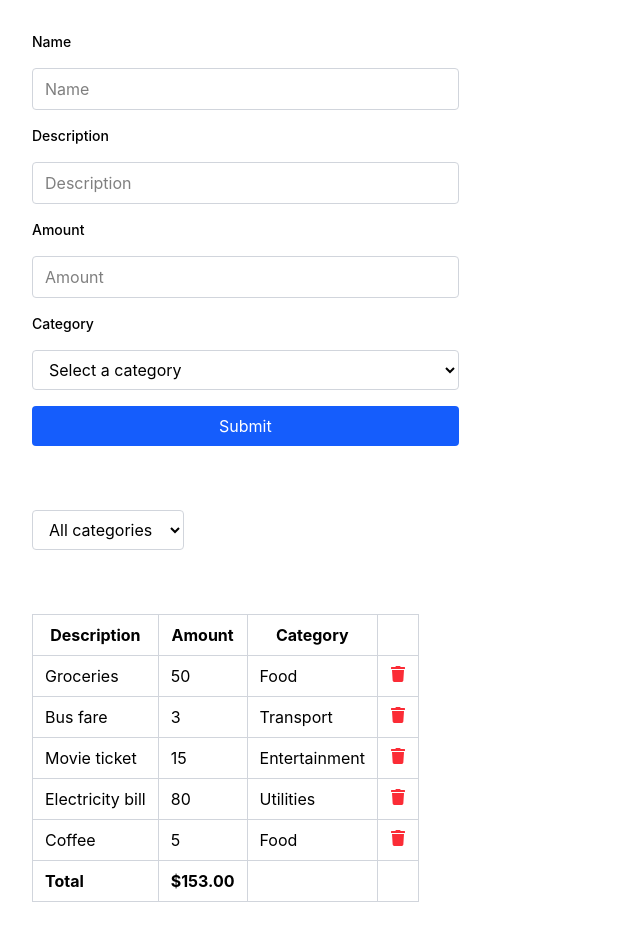
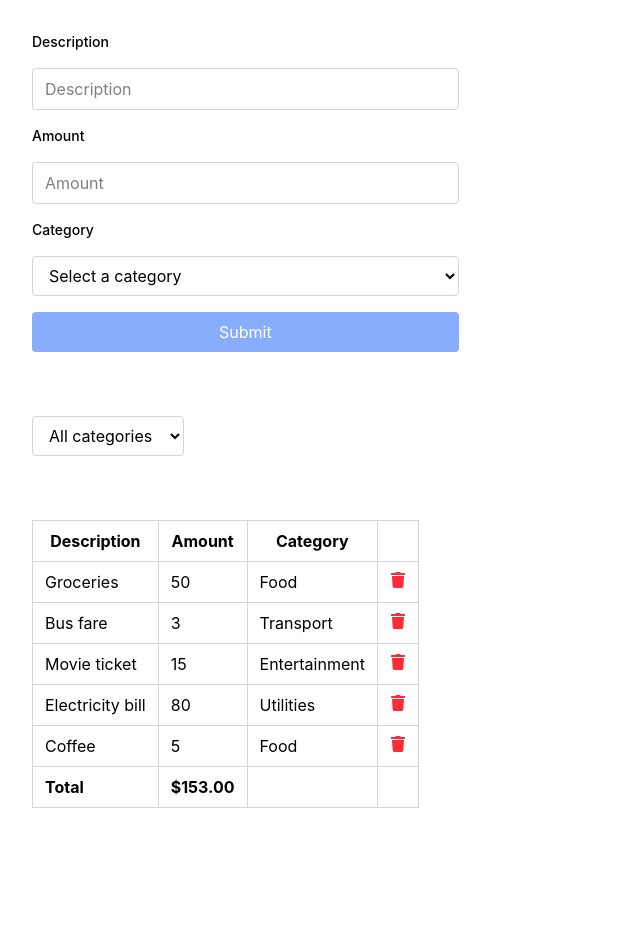
Before and after one commit to mahmed2kdev-sys/my-reactapp, a React (Vite) app: page / in a window 1280 px wide. Shown: the top 926 px of the page, without its empty margins (0-640 px from the left). After the commit the page ends 840 px from the top, so only its background shows below. Built offline with nearby package versions, Linux system fonts and the light colour scheme.

Commit message:
modified

```diff
--- a/src/App.tsx
+++ b/src/App.tsx
@@ -2,7 +2,7 @@
 import { useState } from "react";
 import ExpenseFilter from "./components/ExpenseTracker/ExpenseFilter";
 import ExpenseList from "./components/ExpenseTracker/ExpenseList";
-import ExpenseForm from "./components/ExpenseTracker/ExpenseForm";
+import ExpenseForm, { type ExpenseFormData } from "./components/ExpenseTracker/ExpenseForm";
 
 function App() {
 
@@ -14,6 +14,13 @@ function App() {
     { id: 4, description: "Electricity bill", amount: 80, category: "Utilities" },
     { id: 5, description: "Coffee", amount: 5, category: "Food" },
   ]);
+
+  const handleSubmit = (data: ExpenseFormData) => {
+    setExpenseList([
+      ...expenseList,
+      { ...data, id: expenseList.length + 1},
+    ]);
+  };
   const handleDelete = (id: number) => {
     setExpenseList(expenseList.filter(expense => expense.id !== id));
   };
@@ -25,7 +32,7 @@ function App() {
   return (
     <>
       <div>
-        <ExpenseForm />
+        <ExpenseForm onSubmit={handleSubmit} />
         <ExpenseFilter onSelectCategory={(category) => setSelectedCategory(category)} />
         <ExpenseList expenses={visibleExpenses} onDelete={handleDelete} />
       </div>
--- a/src/components/ExpenseTracker/ExpenseForm.tsx
+++ b/src/components/ExpenseTracker/ExpenseForm.tsx
@@ -1,44 +1,38 @@
-import { useForm, type FieldValues } from "react-hook-form";
+import { useForm } from "react-hook-form";
 import { zodResolver } from "@hookform/resolvers/zod";
 import { z } from "zod";
 import { categories } from "./categories";
 
 const expenseSchema = z.object({
-    name: z.string().min(3, "Name must be at least 3 characters"),
     description: z.string().min(3, "Description must be at least 3 characters"),
-    amount: z.coerce.number().min(0.01, "Amount must be greater than 0").max(1000000, "Amount must be at most 1000000"),
+    amount: z.number().min(0.01, "Amount must be greater than 0").max(1000000, "Amount must be at most 1000000"),
     category: z.enum(categories, { error: "Category is required" }),
 });
 
-type ExpenseFormValues = z.infer<typeof expenseSchema>;
+export type ExpenseFormData = z.infer<typeof expenseSchema>;
 
-function ExpenseForm() {
-    const { register, handleSubmit, formState: { errors } } = useForm<
-        z.input<typeof expenseSchema>,
-        any,
-        ExpenseFormValues
+interface Props {
+    onSubmit: (data: ExpenseFormData) => void;
+}
+
+function ExpenseForm({ onSubmit }: Props) {
+    const { register, handleSubmit, reset, formState: { errors, isValid } } = useForm<
+        z.input<typeof expenseSchema>
     >({
         resolver: zodResolver(expenseSchema),
+        mode: "onChange",
     });
 
-    const onSubmit = (data: FieldValues) => console.log(data);
+    const submit = handleSubmit((data) => {
+        onSubmit(data);
+        reset();
+    });
 
     const errorClass = "border border-red-500 rounded px-3 py-2";
     const baseClass = "border border-gray-300 rounded px-3 py-2";
 
     return (
-        <form onSubmit={handleSubmit(onSubmit)} className="flex flex-col gap-4 m-8 w-1/3">
-            <label htmlFor="name" className="text-sm font-medium">
-                Name
-            </label>
-            <input
-                id="name"
-                type="text"
-                placeholder="Name"
-                className={errors.name ? errorClass : baseClass}
-                {...register("name")}
-            />
-            {errors.name && <span className="text-red-500 text-xs">{errors.name.message as string}</span>}
+        <form onSubmit={submit} className="flex flex-col gap-4 m-8 w-1/3">
 
             <label htmlFor="description" className="text-sm font-medium">
                 Description
@@ -59,7 +53,7 @@ function ExpenseForm() {
                 type="number"
                 placeholder="Amount"
                 className={errors.amount ? errorClass : baseClass}
-                {...register("amount")}
+                {...register("amount", { valueAsNumber: true })}
             />
             {errors.amount && <span className="text-red-500 text-xs">{errors.amount.message as string}</span>}
             <label htmlFor="category" className="text-sm font-medium">
@@ -80,7 +74,8 @@ function ExpenseForm() {
             {errors.category && <span className="text-red-500 text-xs">{errors.category.message as string}</span>}
             <button
                 type="submit"
-                className="bg-blue-600 text-white rounded px-3 py-2"
+                disabled={!isValid}
+                className="bg-blue-600 text-white rounded px-3 py-2 disabled:opacity-50 disabled:cursor-not-allowed"
             >
                 Submit
             </button>
```
